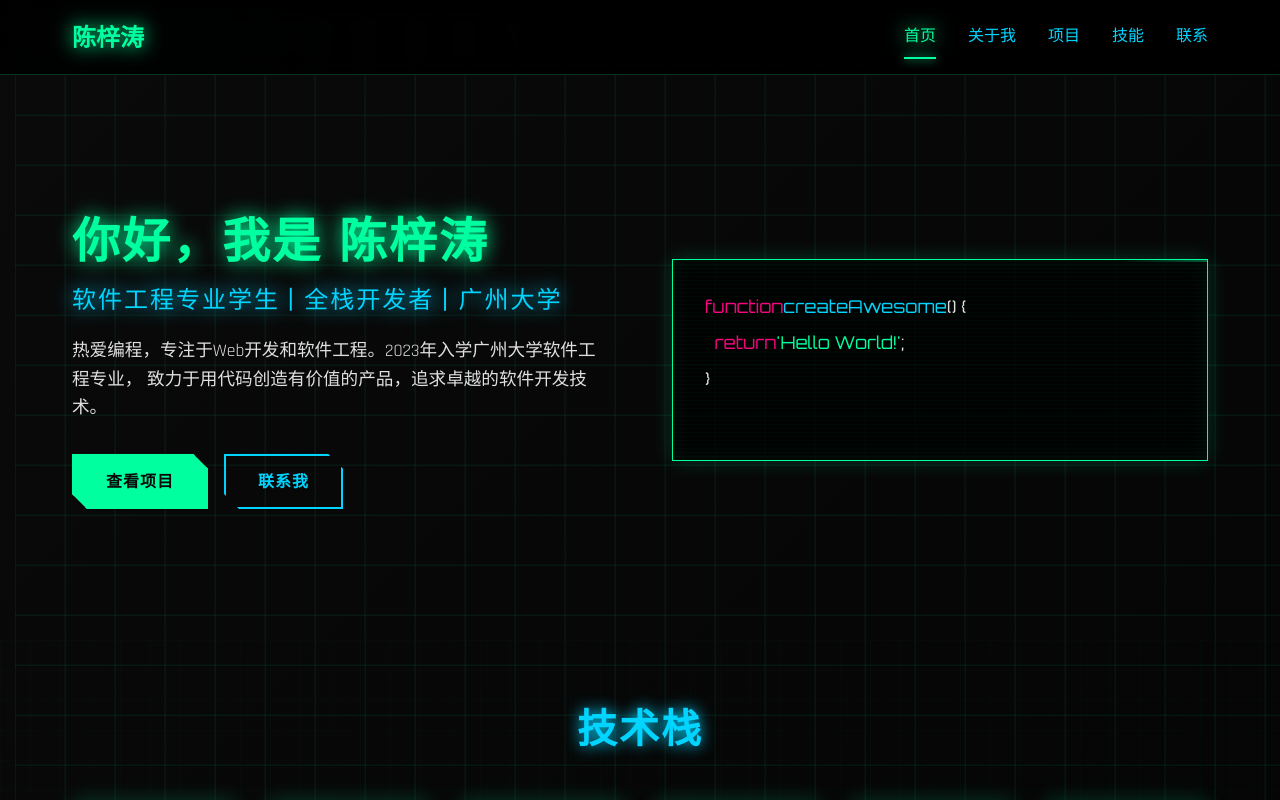
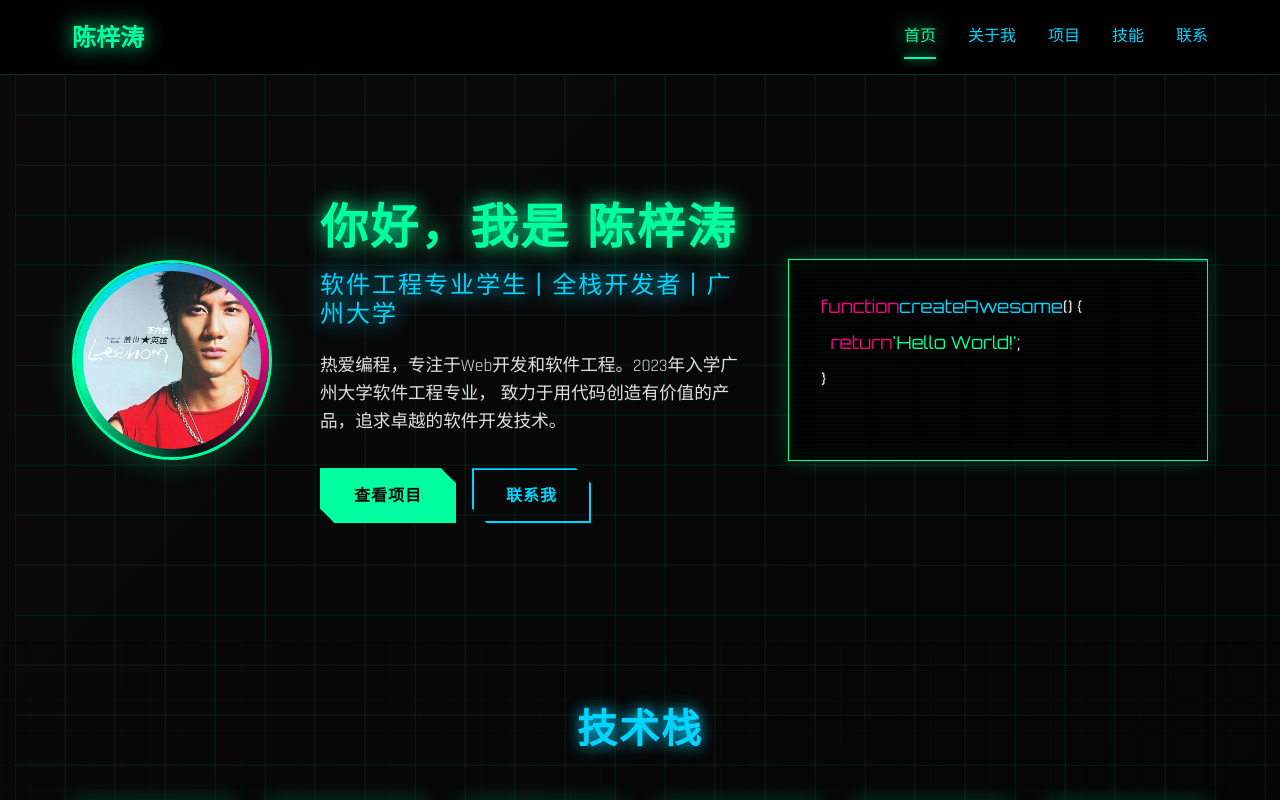
Before and after one commit to UserKei/persional-website-for-classmate, a Vue app: page / in a window 1280 px wide. Shown: the top 800 px of the page. Built offline with nearby package versions, Linux system fonts and the light colour scheme.

Commit message:
更新个人头像

```diff
--- a/src/views/AboutView.vue
+++ b/src/views/AboutView.vue
@@ -11,7 +11,7 @@
               :initial="{ scale: 0, rotate: 180 }"
               :enter="{ scale: 1, rotate: 0, transition: { duration: 800, type: 'spring' } }"
             >
-              <span class="avatar-emoji">👨‍💻</span>
+              <img src="/src/assets/avatar.jpg" alt="陈梓涛" class="avatar-image" />
             </div>
           </div>
           <div class="about-text">
@@ -337,6 +337,14 @@ const values = ref([
 
 .avatar-emoji {
   font-size: 5rem;
+}
+
+.avatar-image {
+  width: 100%;
+  height: 100%;
+  object-fit: cover;
+  border-radius: 50%;
+  filter: contrast(1.1) brightness(1.1);
 }
 
 .about-title {
--- a/src/views/HomeView.vue
+++ b/src/views/HomeView.vue
@@ -42,6 +42,17 @@ const featuredProjects = ref([
     <!-- Hero Section -->
     <section class="hero">
       <div class="hero-content">
+        <div class="hero-avatar">
+          <div
+            class="avatar-container hud-border cyber-interference"
+            v-motion
+            :initial="{ opacity: 0, scale: 0, rotate: 180 }"
+            :enter="{ opacity: 1, scale: 1, rotate: 0, transition: { duration: 1000, delay: 300, type: 'spring' } }"
+          >
+            <img src="/src/assets/avatar.jpg" alt="陈梓涛" class="avatar-image" />
+            <div class="avatar-glow"></div>
+          </div>
+        </div>
         <div class="hero-text">
           <h1
             class="hero-title glitch-text"
@@ -216,9 +227,98 @@ const featuredProjects = ref([
   margin: 0 auto;
   padding: 0 2rem;
   display: grid;
-  grid-template-columns: 1fr 1fr;
-  gap: 4rem;
+  grid-template-columns: auto 1fr 1fr;
+  gap: 3rem;
   align-items: center;
+}
+
+.hero-avatar {
+  display: flex;
+  justify-content: center;
+  align-items: center;
+}
+
+.avatar-container {
+  position: relative;
+  width: 200px;
+  height: 200px;
+  border-radius: 50%;
+  border: 3px solid var(--cyber-primary);
+  padding: 8px;
+  background: rgba(0, 0, 0, 0.8);
+  overflow: hidden;
+  box-shadow:
+    0 0 30px rgba(0, 255, 159, 0.3),
+    inset 0 0 30px rgba(0, 255, 159, 0.1);
+  animation: avatar-pulse 3s ease-in-out infinite alternate;
+}
+
+.avatar-container::before {
+  content: '';
+  position: absolute;
+  top: -50%;
+  left: -50%;
+  width: 200%;
+  height: 200%;
+  background: conic-gradient(
+    from 0deg,
+    transparent,
+    var(--cyber-primary),
+    var(--cyber-accent),
+    var(--cyber-secondary),
+    transparent
+  );
+  animation: avatar-rotate 4s linear infinite;
+  z-index: -1;
+}
+
+.avatar-image {
+  width: 100%;
+  height: 100%;
+  object-fit: cover;
+  border-radius: 50%;
+  position: relative;
+  z-index: 1;
+  filter: contrast(1.1) brightness(1.1);
+}
+
+.avatar-glow {
+  position: absolute;
+  top: 0;
+  left: 0;
+  right: 0;
+  bottom: 0;
+  border-radius: 50%;
+  background: radial-gradient(
+    circle at center,
+    rgba(0, 255, 159, 0.1) 0%,
+    rgba(0, 212, 255, 0.05) 50%,
+    transparent 100%
+  );
+  z-index: 2;
+  pointer-events: none;
+}
+
+@keyframes avatar-pulse {
+  0% {
+    box-shadow:
+      0 0 30px rgba(0, 255, 159, 0.3),
+      inset 0 0 30px rgba(0, 255, 159, 0.1);
+  }
+  100% {
+    box-shadow:
+      0 0 50px rgba(0, 255, 159, 0.5),
+      inset 0 0 50px rgba(0, 255, 159, 0.2);
+  }
+}
+
+@keyframes avatar-rotate {
+  0% {
+    transform: rotate(0deg);
+  }
+  100% {
+    transform: rotate(360deg);
+  }
 }
 
 .hero-title {
@@ -741,6 +841,15 @@ const featuredProjects = ref([
     text-align: center;
   }
 
+  .hero-avatar {
+    order: -1;
+  }
+
+  .avatar-container {
+    width: 150px;
+    height: 150px;
+  }
+
   .hero-title {
     font-size: 2rem;
   }
```
Also changed, not shown: src/assets/avatar.jpg (added).
